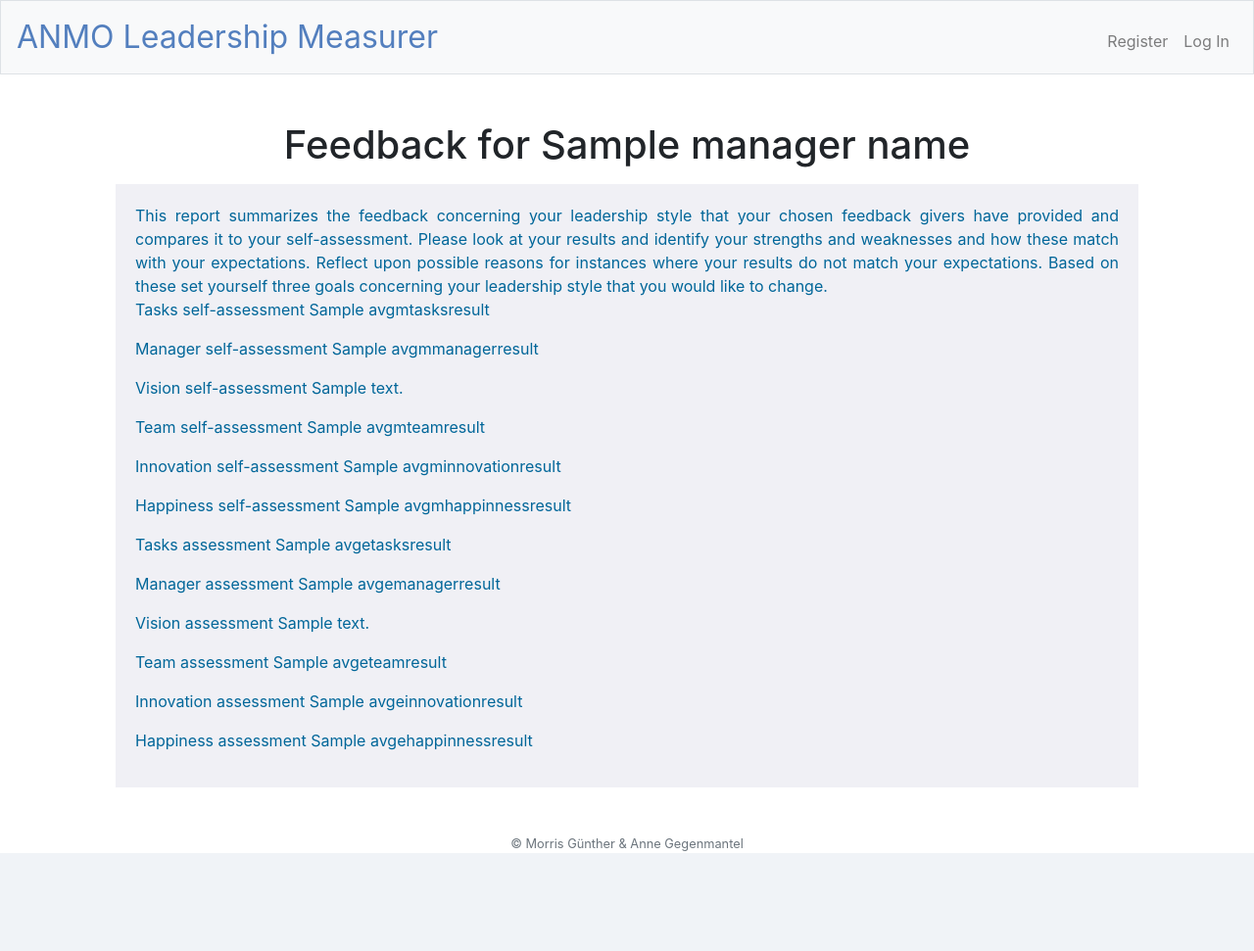
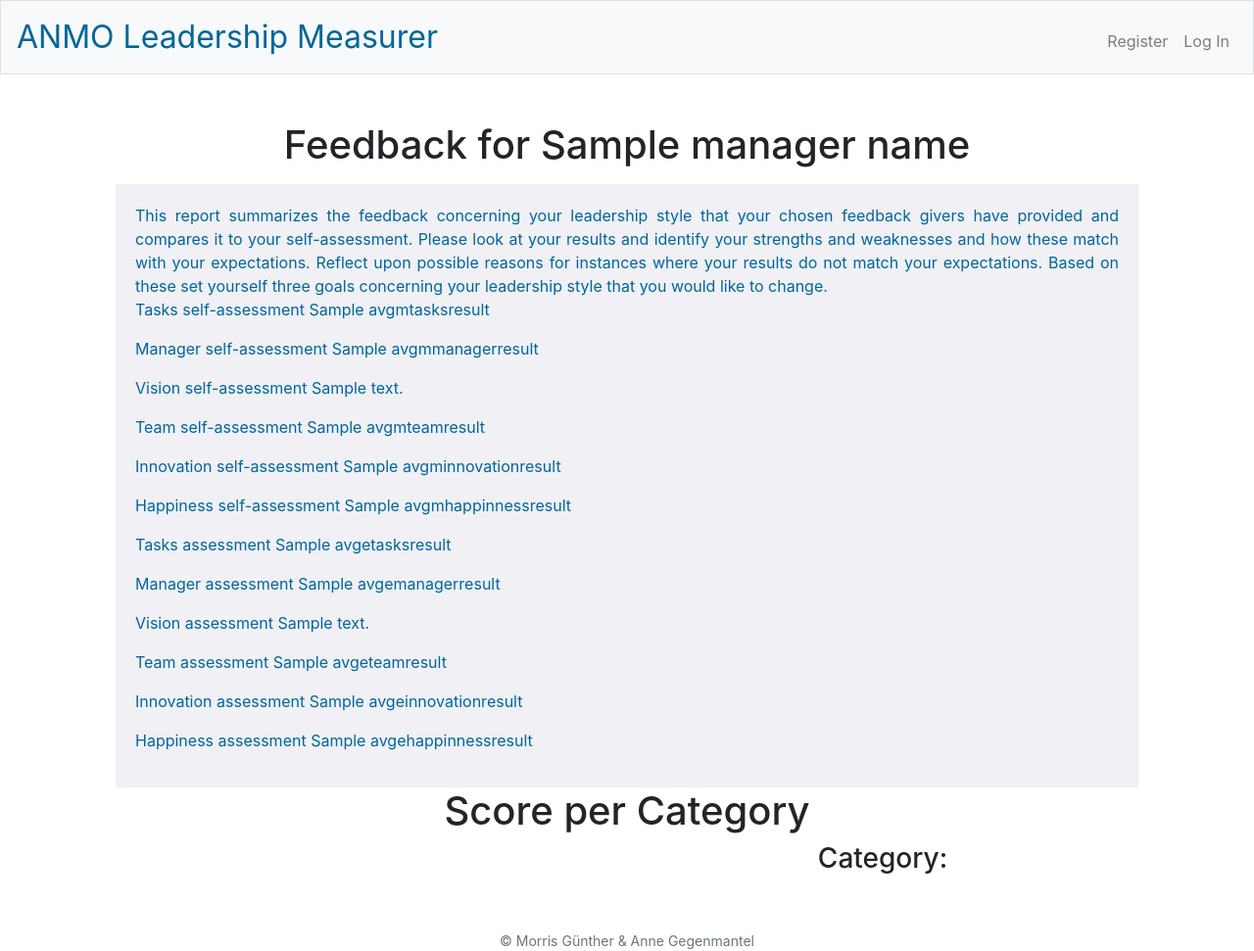
Before and after one commit to MorrisGunther/FINAL, a Flask app: template templates/manager_view_report.html in a window 1280 px wide. Shown: the whole page at 98% size. Before the commit the page ends 871 px from the top, so only its background shows below. Run offline with Flask 2, Linux system fonts and the light colour scheme; the template is opened without the code that fills it: most values are stand-ins (such as "Sample title", 1, 10 or a date in 2020); some libraries are stand-ins or nearby versions.

Commit message:
got a lot of stuff working but because of height doesnt display

```diff
--- a/application.py
+++ b/application.py
@@ -518,10 +518,27 @@
     avgeinnovationresult = float(sum(einnovationresult_)) / len(evisionresult_)
     avgehappinnessresult = float(sum(ehappinnessresult_)) / len(ehappinnessresult_)
 
-    with open('categories_file.csv', mode='w') as categories_file:
+    with open('static/c.csv', mode='w') as categories_file:
         categories_writer = csv.writer(categories_file, delimiter=',', quotechar='"', quoting=csv.QUOTE_MINIMAL)
 
-        categories_writer.writerow([avgetasksresult, avgemanagerresult, avgevisionresult, avgeteamresult, avgeinnovationresult, avgehappinnessresult])
+        categories_writer.writerow(['categoryID','category'])
+        categories_writer.writerow(['1','avgetasksresult'])
+        categories_writer.writerow(['2','avgemanagerresult'])
+        categories_writer.writerow(['3','avgevisionresult'])
+        categories_writer.writerow(['4','avgeteamresult'])
+        categories_writer.writerow(['5','avgeinnovationresult'])
+        categories_writer.writerow(['6','avgehappinnessresult'])
+
+    with open('static/s.csv', mode='w') as scores_file:
+        scores_writer = csv.writer(scores_file, delimiter=',', quotechar='"', quoting=csv.QUOTE_MINIMAL)
+
+        scores_writer.writerow(['scoreID','score','categoryID'])
+        scores_writer.writerow(['1',avgetasksresult,'1'])
+        scores_writer.writerow(['2',avgemanagerresult,'2'])
+        scores_writer.writerow(['3',avgevisionresult,'3'])
+        scores_writer.writerow(['4',avgeteamresult,'4'])
+        scores_writer.writerow(['5',avgeinnovationresult,'5'])
+        scores_writer.writerow(['6',avgehappinnessresult,'6'])
 
     return render_template("manager_view_report.html", manager_name=manager_name, avgmtasksresult=avgmtasksresult,\
     avgmmanagerresult=avgmmanagerresult, avgmvisionresult=avgmvisionresult, avgmteamresult=avgmteamresult, \
--- a/static/styles.css
+++ b/static/styles.css
@@ -16,20 +16,9 @@
 /* colors for brand */
 nav .navbar-brand .blue
 {
-    color: #537fbe;
+    color: #006699;
 }
-nav .navbar-brand .red
-{
-    color: #ea433b;
-}
-nav .navbar-brand .yellow
-{
-    color: #f5b82e;
-}
-nav .navbar-brand .green
-{
-    color: #2e944b;
-}
+
 
 main .form-control
 {
--- a/templates/manager_view_report.html
+++ b/templates/manager_view_report.html
@@ -5,7 +5,16 @@
 {% endblock %}
 
 {% block main %}
+    <head>
+    	<meta charset="utf-8">
+    	<meta name="description" content="">
+    	<meta name="viewport" content="width=device-width, initial-scale=1">
     	<h1 class="mb-3">Feedback for {{ manager_name }}</h1>
+
+    	<link rel="stylesheet" href="static/bootstrap.min.css">
+    	<link rel="stylesheet" href="static/style.css">
+    </head>
+    <body>
          <div class="blocktext" style="background-color:#f0f0f5;color:#006699;padding:20px;">
          This report summarizes the feedback concerning your leadership style that your chosen feedback givers have provided and compares it to your self-assessment.
          Please look at your results and identify your strengths and weaknesses and how these match with your expectations. Reflect upon possible reasons for instances where your results do not match your expectations. Based on these set yourself three goals concerning your leadership style that you would like to change.
@@ -22,4 +31,28 @@
          <p>Innovation assessment {{ avgeinnovationresult }}</p>
          <p>Happiness assessment {{ avgehappinnessresult }}</p>
          </div>
+        <div class="header">
+            <h1>Score per Category</h1>
+        </div>
+    	<div class="container-fluid">
+            <div class="row">
+                <div id="chart-display-col" class="col-md-6" ></div>
+                <div id="info-display-col" class="col-md-6" >
+                    <h3 class="sub-header">Category: <span id="category-span"></span></h3>
+                    <div id="score"></div>
+                </div>
+            </div>
+        </div>
+
+
+
+    	<!-- Load JS libraries: jQuery, bootstrap, D3 -->
+    	<script src="static/js/jquery.min.js"></script>
+    	<script src="static/js/bootstrap.min.js"></script>
+    	<script src="static/js/d3.js"></script>
+    	<script src="static/js/queue.v1.min.js"></script>
+
+    	<!-- Your implementation -->
+    	<script src="static/js/main.js"></script>
+    </body>
 {% endblock %}
```
Lines whose indentation alone changed are shown as unchanged.
